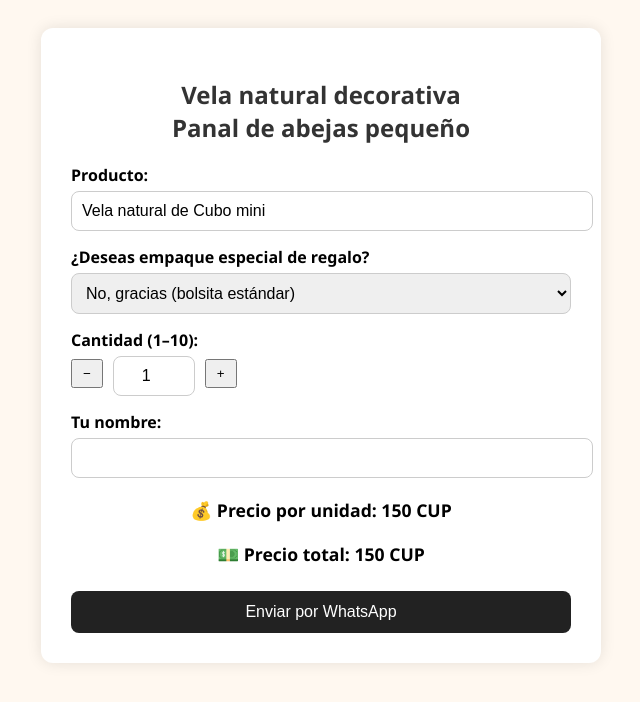
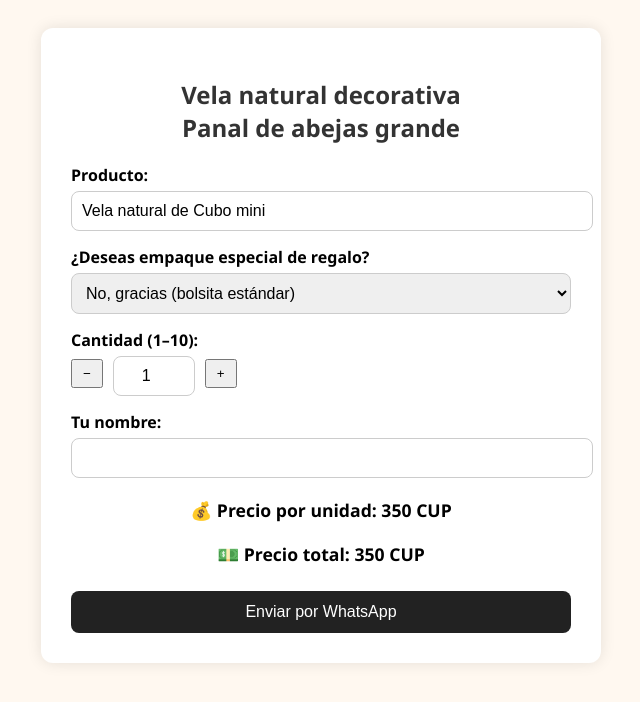
Before and after one commit to Roci01/vela-de-panal-grande, a plain HTML site: page index.html in a window 1280 px wide. Shown: the whole page, without its empty margins (319-959 px from the left). Drawn offline with Linux system fonts and the light colour scheme.

Commit message:
Update index.html

```diff
--- a/index.html
+++ b/index.html
@@ -3,7 +3,7 @@
 <head>
   <meta charset="UTF-8" />
   <meta name="viewport" content="width=device-width, initial-scale=1.0"/>
-  <title>Vela natural decorativa - Panal de abejas pequeño</title>
+  <title>Vela natural decorativa - Panal de abejas grande</title>
   <style>
     body {
       font-family: 'Segoe UI', sans-serif;
@@ -68,7 +68,7 @@
 </head>
 <body>
   <div class="container">
-    <h2>Vela natural decorativa<br>Panal de abejas pequeño</h2>
+    <h2>Vela natural decorativa<br>Panal de abejas grande</h2>
     <form id="velaForm">
       <label>Producto:</label>
       <input type="text" id="producto" value="Vela natural de Cubo mini" readonly />
@@ -97,7 +97,7 @@
   </div>
 
   <script>
-    const precioBase = 150;
+    const precioBase = 350;
     const precioCajaPlateada = 280;
 
     function actualizarPrecio() {
```
